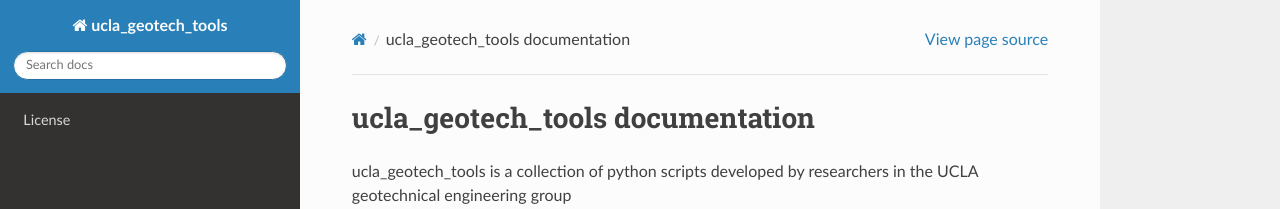
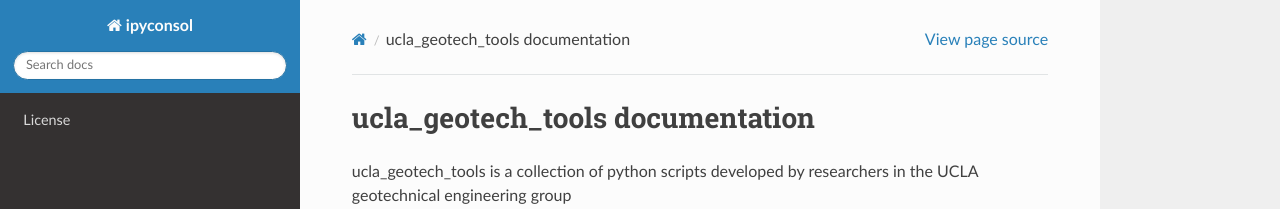
Before and after one commit to sjbrandenberg/ucla_geotech_tools, a Sphinx documentation site: the page built from docs/index.rst, in a window 1280 px wide. Shown: the top 209 px of the page. Built offline with Sphinx 7.4.7 and the Read the Docs theme 2.0.0, drawn with Linux system fonts in a browser that asks for light colours; pages that are not in the unit, such as notebooks, are missing from menus.

Commit message:
Update conf.py

```diff
--- a/docs/conf.py
+++ b/docs/conf.py
@@ -17,7 +17,7 @@
 
 # -- Project information -----------------------------------------------------
 
-project = 'ucla_geotech_tools'
+project = 'ipyconsol'
 copyright = '2021, Scott J. Brandenberg'
 author = 'Scott J. Brandenberg'
 
```
